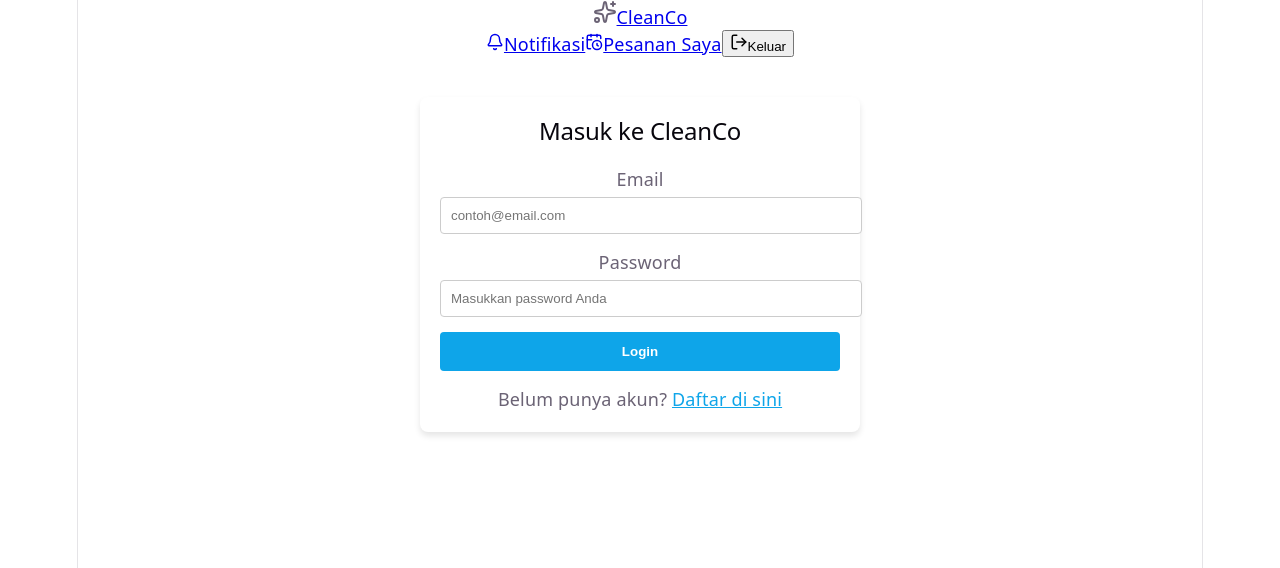
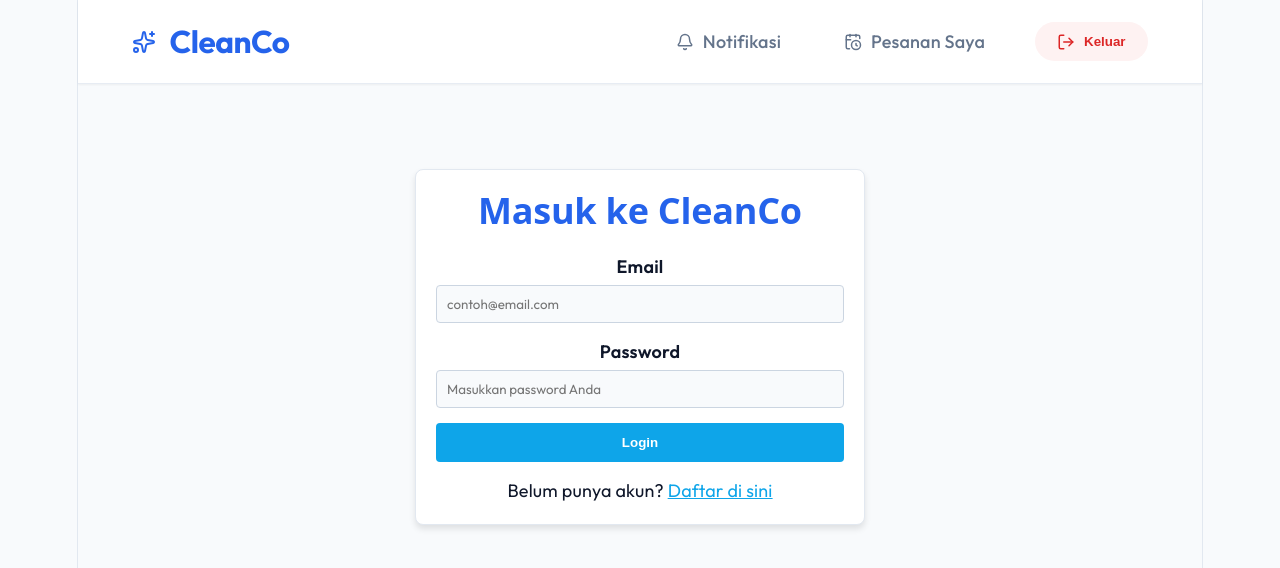
Before and after one commit to Bagaskara02/cleancoprakcc, a React (Vite) app: page /login in a window 1280 px wide. Shown: the top 568 px of the page. Built offline with nearby package versions, Linux system fonts and the light colour scheme.

Commit message:
Refactor App.css with new styles and layout

```diff
--- a/src/App.css
+++ b/src/App.css
@@ -1,184 +1,410 @@
-.counter {
-  font-size: 16px;
-  padding: 5px 10px;
-  border-radius: 5px;
-  color: var(--accent);
-  background: var(--accent-bg);
-  border: 2px solid transparent;
-  transition: border-color 0.3s;
-  margin-bottom: 24px;
+@import url('https://fonts.googleapis.com/css2?family=Outfit:wght@300;400;500;600;700&display=swap');
 
-  &:hover {
-    border-color: var(--accent-border);
-  }
-  &:focus-visible {
-    outline: 2px solid var(--accent);
-    outline-offset: 2px;
-  }
+:root {
+  --primary: #2563EB;
+  --primary-light: #60A5FA;
+  --primary-hover: #1D4ED8;
+  --secondary: #10B981;
+  --bg: #F8FAFC;
+  --surface: #FFFFFF;
+  --text: #0F172A;
+  --text-light: #64748B;
+  --border: #E2E8F0;
+  --shadow-sm: 0 1px 2px 0 rgba(0, 0, 0, 0.05);
+  --shadow-md: 0 4px 6px -1px rgba(0, 0, 0, 0.1), 0 2px 4px -1px rgba(0, 0, 0, 0.06);
+  --shadow-lg: 0 10px 15px -3px rgba(0, 0, 0, 0.1), 0 4px 6px -2px rgba(0, 0, 0, 0.05);
+  --radius-lg: 16px;
+  --radius-md: 12px;
 }
 
-.hero {
-  position: relative;
+* {
+  box-sizing: border-box;
+  margin: 0;
+  padding: 0;
+}
 
-  .base,
-  .framework,
-  .vite {
-    inset-inline: 0;
+body {
+  font-family: 'Outfit', sans-serif;
+  background-color: var(--bg);
+  color: var(--text);
+  -webkit-font-smoothing: antialiased;
+  line-height: 1.5;
+}
+
+.app-layout {
+  min-height: 100vh;
+  display: flex;
+  flex-direction: column;
+}
+
+.main-content {
+  flex: 1;
+  max-width: 1280px;
+  width: 100%;
+  margin: 0 auto;
+  padding: 2.5rem 1.5rem;
+}
+
+/* Navbar Premium */
+.navbar {
+  background: rgba(255, 255, 255, 0.9);
+  backdrop-filter: blur(10px);
+  border-bottom: 1px solid rgba(226, 232, 240, 0.8);
+  padding: 1rem 3rem;
+  display: flex;
+  justify-content: space-between;
+  align-items: center;
+  position: sticky;
+  top: 0;
+  z-index: 100;
+  box-shadow: var(--shadow-sm);
+}
+
+.nav-brand {
+  display: flex;
+  align-items: center;
+  gap: 0.75rem;
+  text-decoration: none;
+}
+
+.nav-brand a {
+  font-size: 1.75rem;
+  font-weight: 700;
+  color: var(--primary);
+  text-decoration: none;
+  letter-spacing: -0.5px;
+}
+
+.icon-brand {
+  color: var(--primary);
+}
+
+.nav-links {
+  display: flex;
+  align-items: center;
+  gap: 2rem;
+}
+
+.nav-item {
+  display: flex;
+  align-items: center;
+  gap: 0.5rem;
+  color: var(--text-light);
+  text-decoration: none;
+  font-weight: 500;
+  transition: all 0.3s ease;
+  padding: 0.5rem 0.75rem;
+  border-radius: 8px;
+}
+
+.nav-item:hover {
+  color: var(--primary);
+  background: #EFF6FF;
+}
+
+.btn-logout {
+  display: flex;
+  align-items: center;
+  gap: 0.5rem;
+  background: #FEF2F2;
+  border: none;
+  padding: 0.6rem 1.25rem;
+  border-radius: 999px;
+  cursor: pointer;
+  font-weight: 600;
+  color: #DC2626;
+  transition: all 0.3s ease;
+}
+
+.btn-logout:hover {
+  background: #FEE2E2;
+  transform: translateY(-1px);
+}
+
+/* Home / Hero Section */
+.hero-section {
+  text-align: center;
+  padding: 4rem 1rem;
+  margin-bottom: 3rem;
+  background: linear-gradient(135deg, #DBEAFE 0%, #EFF6FF 100%);
+  border-radius: var(--radius-lg);
+  box-shadow: var(--shadow-sm);
+}
+
+.hero-section h1 {
+  font-size: 3rem;
+  font-weight: 800;
+  margin-bottom: 1.25rem;
+  color: #1E3A8A;
+  line-height: 1.2;
+  letter-spacing: -1px;
+}
+
+.hero-section p {
+  color: #3B82F6;
+  font-size: 1.25rem;
+  font-weight: 400;
+  max-width: 600px;
   margin: 0 auto;
 }
 
-  .base {
-    width: 170px;
-    position: relative;
-    z-index: 0;
+/* Service Grid */
+.services-grid {
+  display: grid;
+  grid-template-columns: repeat(auto-fill, minmax(320px, 1fr));
+  gap: 2rem;
 }
 
-  .framework,
-  .vite {
-    position: absolute;
+.service-card {
+  background: var(--surface);
+  border-radius: var(--radius-lg);
+  padding: 2rem;
+  border: 1px solid var(--border);
+  box-shadow: var(--shadow-md);
+  transition: all 0.4s cubic-bezier(0.4, 0, 0.2, 1);
+  display: flex;
+  flex-direction: column;
+  position: relative;
+  overflow: hidden;
 }
 
-  .framework {
-    z-index: 1;
-    top: 34px;
-    height: 28px;
-    transform: perspective(2000px) rotateZ(300deg) rotateX(44deg) rotateY(39deg)
-      scale(1.4);
+.service-card::before {
+  content: '';
+  position: absolute;
+  top: 0;
+  left: 0;
+  width: 100%;
+  height: 4px;
+  background: var(--primary);
+  transform: scaleX(0);
+  transform-origin: left;
+  transition: transform 0.4s ease;
 }
 
-  .vite {
-    z-index: 0;
-    top: 107px;
-    height: 26px;
-    width: auto;
-    transform: perspective(2000px) rotateZ(300deg) rotateX(40deg) rotateY(39deg)
-      scale(0.8);
+.service-card:hover {
+  transform: translateY(-8px);
+  box-shadow: var(--shadow-lg);
+  border-color: var(--primary-light);
+}
+
+.service-card:hover::before {
+  transform: scaleX(1);
+}
+
+.card-header {
+  display: flex;
+  justify-content: space-between;
+  align-items: flex-start;
+  margin-bottom: 1.25rem;
+}
+
+.card-header h3 {
+  font-size: 1.4rem;
+  font-weight: 700;
+  color: var(--text);
+}
+
+.price {
+  font-weight: 800;
+  color: var(--primary);
+  font-size: 1.25rem;
+  background: #EFF6FF;
+  padding: 0.4rem 0.8rem;
+  border-radius: 8px;
+}
+
+.desc {
+  color: var(--text-light);
+  margin-bottom: 1.5rem;
+  line-height: 1.6;
+  flex: 1;
+  font-size: 1rem;
+}
+
+.meta {
+  display: flex;
+  align-items: center;
+  gap: 0.75rem;
+  color: var(--text-light);
+  font-size: 0.95rem;
+  margin-bottom: 1.5rem;
+  background: #F8FAFC;
+  padding: 0.75rem;
+  border-radius: 8px;
+  font-weight: 500;
+}
+
+.btn-order {
+  display: flex;
+  align-items: center;
+  justify-content: center;
+  gap: 0.5rem;
+  background: var(--primary);
+  color: white;
+  border: none;
+  padding: 1rem;
+  border-radius: var(--radius-md);
+  font-weight: 600;
+  font-size: 1rem;
+  cursor: pointer;
+  transition: all 0.3s ease;
+  width: 100%;
+  box-shadow: 0 4px 6px -1px rgba(37, 99, 235, 0.2);
+}
+
+.btn-order:hover {
+  background: var(--primary-hover);
+  transform: translateY(-2px);
+  box-shadow: 0 6px 8px -1px rgba(37, 99, 235, 0.3);
+}
+
+/* Orders List */
+.orders-container {
+  max-width: 900px;
+  margin: 0 auto;
+}
+
+.orders-container h2 {
+  margin-bottom: 2rem;
+  color: var(--text);
+  font-size: 2rem;
+  font-weight: 700;
+}
+
+.orders-list {
+  display: flex;
+  flex-direction: column;
+  gap: 1.5rem;
+}
+
+.order-card {
+  background: var(--surface);
+  border: 1px solid var(--border);
+  border-radius: var(--radius-lg);
+  padding: 1.75rem;
+  display: flex;
+  flex-direction: column;
+  gap: 1.25rem;
+  box-shadow: var(--shadow-md);
+  transition: all 0.3s ease;
+}
+
+.order-card:hover {
+  box-shadow: var(--shadow-lg);
+  border-color: #CBD5E1;
+}
+
+.order-header {
+  display: flex;
+  justify-content: space-between;
+  align-items: center;
+  border-bottom: 1px solid var(--border);
+  padding-bottom: 1rem;
+}
+
+.order-header h3 {
+  font-size: 1.25rem;
+  color: var(--text);
+  font-weight: 700;
+}
+
+.badge {
+  padding: 0.4rem 1rem;
+  border-radius: 999px;
+  font-size: 0.85rem;
+  font-weight: 700;
+  text-transform: uppercase;
+  letter-spacing: 0.5px;
+}
+
+.badge.pending {
+  background: #FEF3C7;
+  color: #D97706;
+}
+
+.badge.completed {
+  background: #D1FAE5;
+  color: #059669;
+}
+
+.badge.assigned {
+  background: #DBEAFE;
+  color: #2563EB;
+}
+
+.order-details {
+  display: flex;
+  justify-content: space-between;
+  color: var(--text-light);
+  font-size: 1rem;
+  background: #F8FAFC;
+  padding: 1rem;
+  border-radius: 8px;
+}
+
+/* Auth Containers */
+.auth-container {
+  background: var(--surface);
+  border-radius: var(--radius-lg);
+  box-shadow: var(--shadow-lg);
+  padding: 2.5rem;
+  max-width: 450px !important;
+  margin: 4rem auto;
+  border: 1px solid var(--border);
+}
+
+.auth-container h2 {
+  font-size: 2rem;
+  font-weight: 800;
+  color: var(--primary);
+  margin-bottom: 1.5rem;
+  text-align: center;
+}
+
+.auth-container label {
+  font-weight: 600;
+  color: var(--text);
+  margin-bottom: 0.5rem;
+}
+
+.auth-container input, .auth-container textarea {
+  background: #F8FAFC;
+  border: 1px solid #CBD5E1 !important;
+  transition: all 0.3s ease;
+  font-family: inherit;
+}
+
+.auth-container input:focus, .auth-container textarea:focus {
+  outline: none;
+  border-color: var(--primary) !important;
+  box-shadow: 0 0 0 3px rgba(37, 99, 235, 0.1);
+  background: #FFFFFF;
+}
+
+/* Loading */
+.loading {
+  text-align: center;
+  padding: 3rem;
+  color: var(--primary);
+  font-weight: 600;
+  font-size: 1.25rem;
+  display: flex;
+  justify-content: center;
+  align-items: center;
+  gap: 1rem;
+}
+
+@media (max-width: 768px) {
+  .hero-section h1 {
+    font-size: 2rem;
+  }
+  .nav-links {
+    gap: 1rem;
+  }
+  .main-content {
+    padding: 1.5rem 1rem;
+  }
+  .navbar {
+    padding: 1rem;
   }
 }
-
-#center {
-  display: flex;
-  flex-direction: column;
-  gap: 25px;
-  place-content: center;
-  place-items: center;
-  flex-grow: 1;
-
-  @media (max-width: 1024px) {
-    padding: 32px 20px 24px;
-    gap: 18px;
-  }
-}
-
-#next-steps {
-  display: flex;
-  border-top: 1px solid var(--border);
-  text-align: left;
-
-  & > div {
-    flex: 1 1 0;
-    padding: 32px;
-    @media (max-width: 1024px) {
-      padding: 24px 20px;
-    }
-  }
-
-  .icon {
-    margin-bottom: 16px;
-    width: 22px;
-    height: 22px;
-  }
-
-  @media (max-width: 1024px) {
-    flex-direction: column;
-    text-align: center;
-  }
-}
-
-#docs {
-  border-right: 1px solid var(--border);
-
-  @media (max-width: 1024px) {
-    border-right: none;
-    border-bottom: 1px solid var(--border);
-  }
-}
-
-#next-steps ul {
-  list-style: none;
-  padding: 0;
-  display: flex;
-  gap: 8px;
-  margin: 32px 0 0;
-
-  .logo {
-    height: 18px;
-  }
-
-  a {
-    color: var(--text-h);
-    font-size: 16px;
-    border-radius: 6px;
-    background: var(--social-bg);
-    display: flex;
-    padding: 6px 12px;
-    align-items: center;
-    gap: 8px;
-    text-decoration: none;
-    transition: box-shadow 0.3s;
-
-    &:hover {
-      box-shadow: var(--shadow);
-    }
-    .button-icon {
-      height: 18px;
-      width: 18px;
-    }
-  }
-
-  @media (max-width: 1024px) {
-    margin-top: 20px;
-    flex-wrap: wrap;
-    justify-content: center;
-
-    li {
-      flex: 1 1 calc(50% - 8px);
-    }
-
-    a {
-      width: 100%;
-      justify-content: center;
-      box-sizing: border-box;
-    }
-  }
-}
-
-#spacer {
-  height: 88px;
-  border-top: 1px solid var(--border);
-  @media (max-width: 1024px) {
-    height: 48px;
-  }
-}
-
-.ticks {
-  position: relative;
-  width: 100%;
-
-  &::before,
-  &::after {
-    content: '';
-    position: absolute;
-    top: -4.5px;
-    border: 5px solid transparent;
-  }
-
-  &::before {
-    left: 0;
-    border-left-color: var(--border);
-  }
-  &::after {
-    right: 0;
-    border-right-color: var(--border);
-  }
-}
```
Lines whose indentation alone changed are shown as unchanged.
